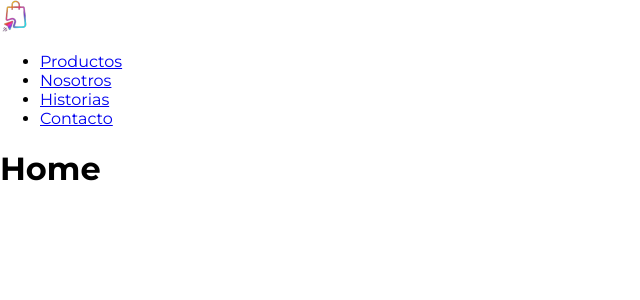
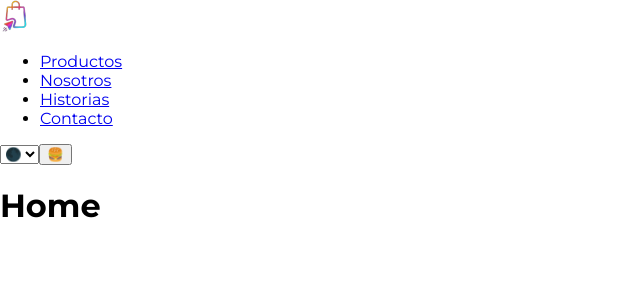
Before and after one commit to brahanlider/SHOP-, a React (Vite) app: page / in a window 1280 px wide. Shown: the top 300 px of the page, without its empty margins (0-640 px from the left). Built offline with nearby package versions, Linux system fonts and the light colour scheme.

Commit message:
update Header.jsx

```diff
--- a/src/components/sections/Header.jsx
+++ b/src/components/sections/Header.jsx
@@ -39,6 +39,14 @@ const Header = () => {
                   </Link>
                 </li>
               </ul>
+              <div className="f-elements f-elements--center">
+                <select>
+                  <option value="value1">🌑</option>
+                  <option value="value2">🌞</option>
+                  <option value="value3">💻</option>
+                </select>
+                <button className="icon">🍔</button>
+              </div>
             </div>
           </div>
         </nav>
```
